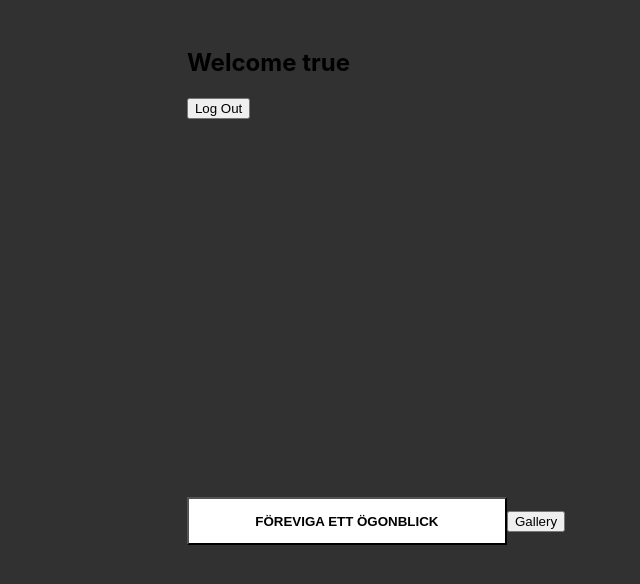
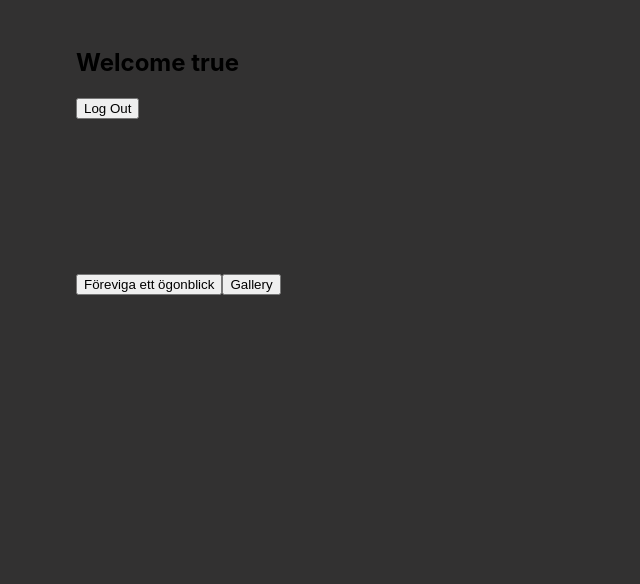
Before and after one commit to RHermez10/Camera-app, a React (Create React App) app in the folder frontend/: page /user/camera in a window 1280 px wide. Shown: the top 584 px of the page, without its empty margins (264-904 px from the left). Built offline with nearby package versions, Linux system fonts and the light colour scheme; no server answers; sample sign-in values are in the browser's storage.

Commit message:
cleanup App.css

```diff
--- a/frontend/src/App.css
+++ b/frontend/src/App.css
@@ -41,36 +41,3 @@ input {
   margin-top: 2rem;
   font-size: 15px;
 }
-
-/* Camera */
-/*
-video {
-  width: 20rem;
-  border: 2px solid white;
-  margin-top: 7rem;
-} */
-
-.camera-btn {
-  width: 20rem;
-  height: 3rem;
-  text-transform: uppercase;
-  background-color: white;
-  font-weight: bold;
-}
-
-.hidden {
-  visibility: hidden;
-}
-
-.camera-container {
-  position: relative;
-  width: 100%;
-  height: 0;
-  padding-bottom: 100%;
-}
-
-.video,
-.photo {
-  position: absolute;
-  width: inherit;
-}
```
